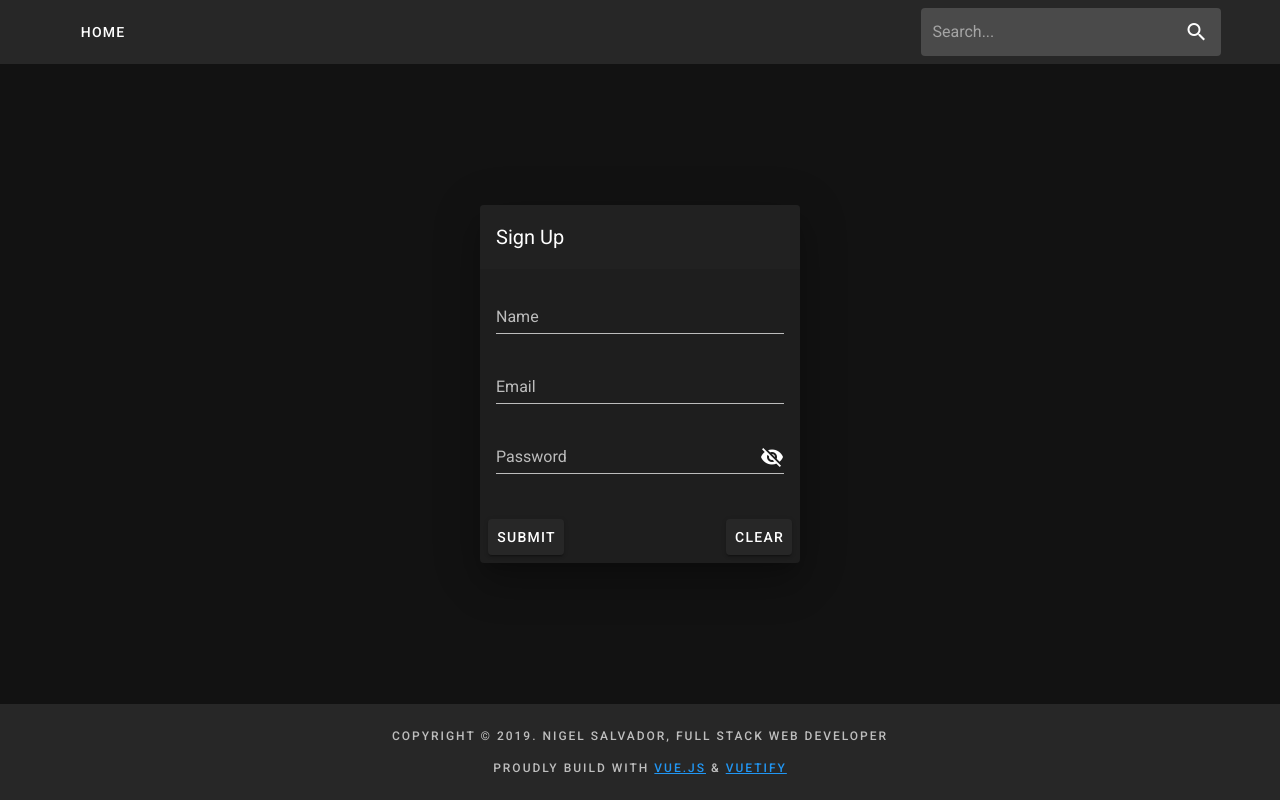
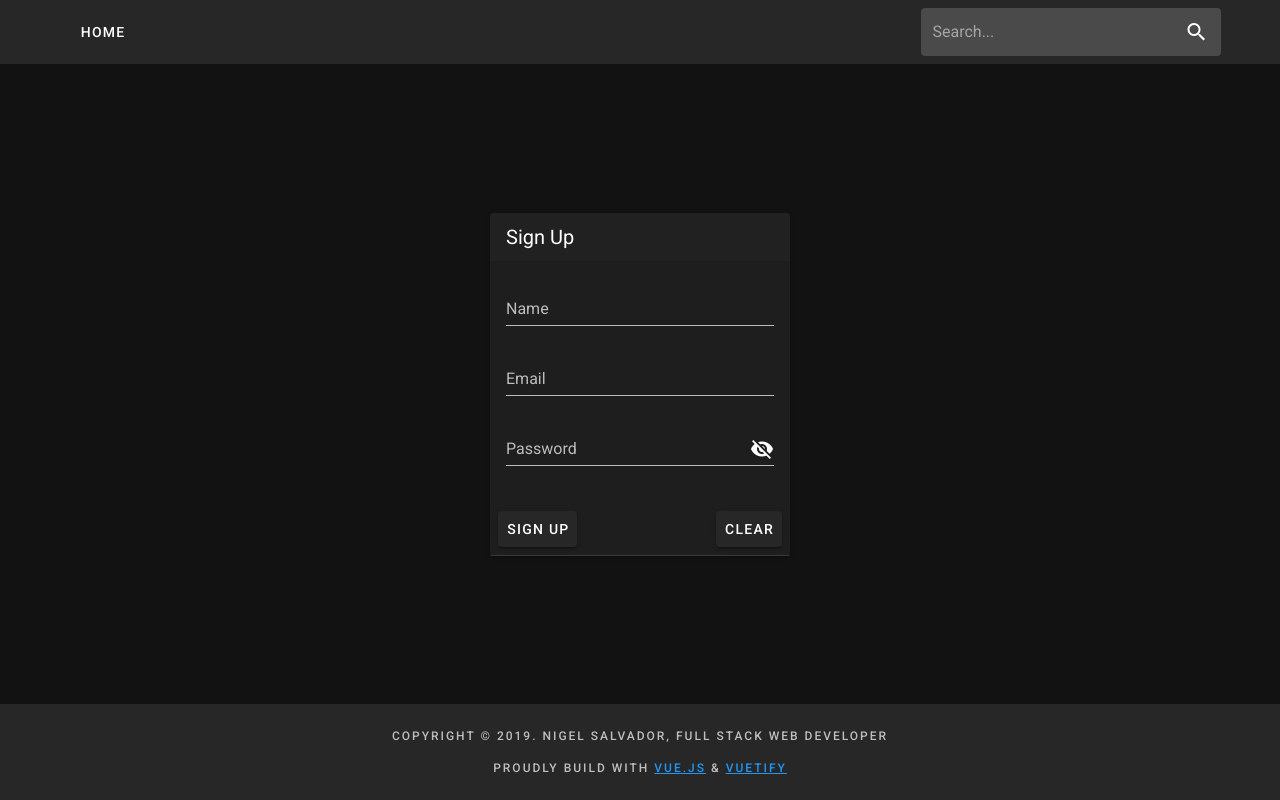
Before and after one commit to nsalvador/vue-tv-ui, a Vue app: page /sign-up in a window 1280 px wide. Built offline with nearby package versions, Linux system fonts and the light colour scheme.

Commit message:
Created resusable component for sign up and log in

```diff
--- /dev/null
+++ b/src/components/Form.vue
@@ -0,0 +1,101 @@
+<template>
+  <div class="d-flex fill-height justify-center align-center">
+    <v-card width="300">
+      <v-toolbar color="grey darken-4" flat dense>
+        <v-toolbar-title>{{ page }}</v-toolbar-title>
+      </v-toolbar>
+      <v-card-text>
+        <v-text-field
+          clearable
+          label="Name"
+          v-model="name"
+          required
+          :error-messages="nameErrors"
+          @input="$v.name.$touch()"
+          @blur="$v.name.$touch()"
+          v-show="page=='Sign Up'"
+        />
+        <v-text-field
+          clearable
+          label="Email"
+          v-model="email"
+          required
+          :error-messages="emailErrors"
+          @input="$v.email.$touch()"
+          @blur="$v.email.$touch()"
+        />
+        <v-text-field
+          label="Password"
+          :type="show ? 'text' : 'password'"
+          clearable
+          v-model="password"
+          :append-icon="show ? 'mdi-eye' : 'mdi-eye-off'"
+          @click:append="show=!show"
+          @input="$v.password.$touch()"
+          @blur="$v.password.$touch()"
+          :error-messages="passwordErrors"
+        />
+      </v-card-text>
+      <v-card-actions>
+        <v-btn>{{page}}</v-btn>
+        <v-spacer />
+        <v-btn @click="clear">clear</v-btn>
+      </v-card-actions>
+      <v-divider />
+    </v-card>
+  </div>
+</template>
+
+<script>
+import { required, email, minLength } from "vuelidate/lib/validators";
+
+export default {
+  props: {
+    page: {
+      type: String
+    }
+  },
+  validations: {
+    name: { required },
+    email: { required, email },
+    password: { required, minLength: minLength(3) }
+  },
+  data: () => ({
+    show: false,
+    name: "",
+    email: "",
+    password: ""
+  }),
+  computed: {
+    nameErrors() {
+      const errors = [];
+      if (!this.$v.name.$dirty) return errors;
+      !this.$v.name.required && errors.push("Name is required.");
+      return errors;
+    },
+    emailErrors() {
+      const errors = [];
+      if (!this.$v.email.$dirty) return errors;
+      !this.$v.email.email && errors.push("Must be valid e-mail");
+      !this.$v.email.required && errors.push("E-mail is required");
+      return errors;
+    },
+    passwordErrors() {
+      const errors = [];
+      if (!this.$v.password.$dirty) return errors;
+      !this.$v.password.required && errors.push("Password is required");
+      !this.$v.password.minLength &&
+        errors.push("Password must be at least 3 characters long");
+      return errors;
+    }
+  },
+  methods: {
+    clear() {
+      this.$v.$reset();
+      this.name = "";
+      this.email = "";
+      this.password = "";
+    }
+  }
+};
+</script>
--- a/src/pages/Home.vue
+++ b/src/pages/Home.vue
@@ -1,16 +1,26 @@
 <template>
-  <div class="d-flex justify-center align-center fill-height">
-    <v-container>
-      <v-card max-width="300" style="margin:0 auto;">
-        <v-card-title style="justify-content:center">Vue TV Application</v-card-title>
-        <v-card-text class="text-center">Search and subscribe to your favorite TV shows.</v-card-text>
-        <v-divider />
-        <v-card-actions>
-          <v-btn>sign up</v-btn>
-          <v-spacer />
-          <v-btn>log in</v-btn>
-        </v-card-actions>
-      </v-card>
-    </v-container>
+  <div class="d-flex fill-height justify-center align-center">
+    <v-card width="300">
+      <v-card-title style="justify-content:center;">Vue TV App</v-card-title>
+      <v-card-text class="text-center">Search and subscribe to your favorite TV Shows.</v-card-text>
+      <v-divider />
+      <v-card-actions>
+        <v-btn @click="onClick('sign-up')">sign up</v-btn>
+        <v-spacer />
+        <v-btn @click="onClick('login')">log in</v-btn>
+      </v-card-actions>
+    </v-card>
   </div>
 </template>
+
+<script>
+import router from "../router";
+
+export default {
+  methods: {
+    onClick(name) {
+      router.push({ name });
+    }
+  }
+};
+</script>
--- /dev/null
+++ b/src/pages/LogIn.vue
@@ -0,0 +1,3 @@
+<template>
+  <div>Log In</div>
+</template>
--- a/src/pages/SignUp.vue
+++ b/src/pages/SignUp.vue
@@ -42,7 +42,6 @@
           <v-btn @click="clear">clear</v-btn>
         </v-card-actions>
       </v-card>
-      <pre v-show="isSubmitted">{ "name": "{{ name }}", "email": "{{ email }}", "password": "{{ password }}" }</pre>
     </v-form>
   </v-container>
 </template>
--- a/src/router.js
+++ b/src/router.js
@@ -16,8 +16,15 @@ const routes = [
 	},
 	{
 		path: '/sign-up',
-		component: () => import('./pages/SignUp.vue'),
-		name: 'sign-up'
+		component: () => import('./components/Form.vue'),
+		name: 'sign-up',
+		props: { page: 'Sign Up' }
+	},
+	{
+		path: '/login',
+		component: () => import('./components/Form.vue'),
+		name: 'login',
+		props: { page: 'Log In' }
 	}
 ];
 
```
